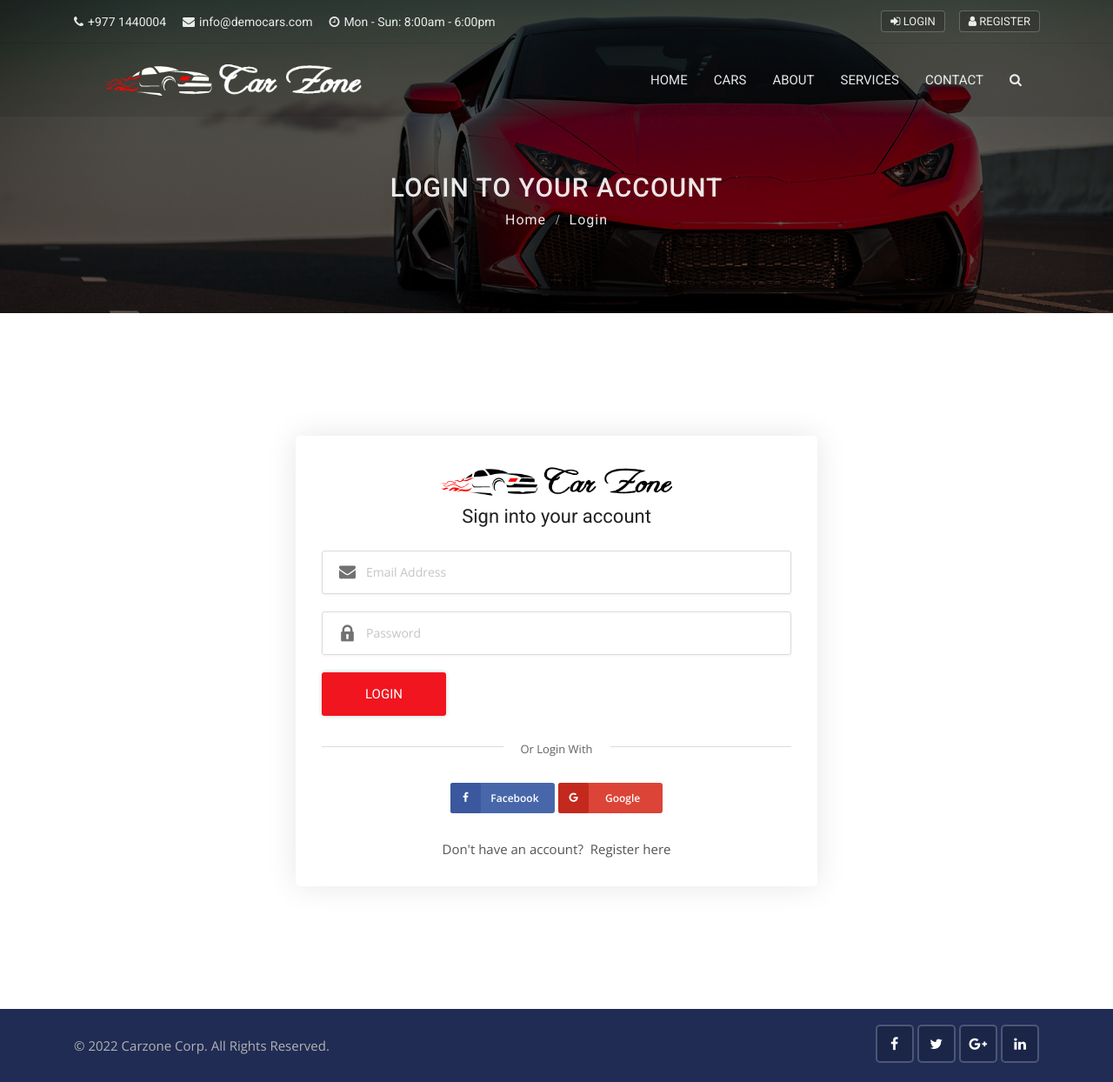
After one commit to nepalimohan/Carzone-project-redone, a Django app: page /accounts/login in a window 1280 px wide. The commit adds this page. Shown: the whole page at 87% size. Run offline with Django 4.2, Linux system fonts and the light colour scheme; parts of the project's set-up code (start-up, migrations or seed data) failed here and were passed over; some libraries are stand-ins or nearby versions.

Commit message:
LoginPageCreated

```diff
--- a/account/views.py
+++ b/account/views.py
@@ -1,3 +1,14 @@
-from django.shortcuts import render
+from django.shortcuts import render, redirect
 
 # Create your views here.
+def login(request):
+    return render(request, 'account/login.html')
+
+def logout(request):
+    return redirect('home')
+
+def register(request):
+    return render(request, 'account/register.html')
+
+def dashboard(request):
+    return render(request, 'account/dashboard.html')
--- /dev/null
+++ b/templates/account/dashboard.html
@@ -0,0 +1 @@
+<h1>Dashboard</h1>
--- /dev/null
+++ b/templates/account/login.html
@@ -0,0 +1,62 @@
+{% extends 'base.html' %}
+{% block content %}
+{%load static%}
+
+<div class="sub-banner overview-bgi">
+    <div class="container breadcrumb-area">
+        <div class="breadcrumb-areas">
+            <h1>Login To Your Account</h1>
+            <ul class="breadcrumbs">
+                <li><a href="{% url 'home'%}">Home</a></li>
+                <li class="active">Login</li>
+            </ul>
+        </div>
+    </div>
+</div>
+<!-- Sub Banner end -->
+
+<!-- Contact section start -->
+<div class="contact-section">
+    <div class="container">
+        <div class="row">
+            <div class="col-lg-12">
+                <div class="form-section">
+                    <div class="logo-2">
+                        <a href="index.html">
+                            <img src="{% static 'img/logos/black-logo.png' %}" alt="logo">
+                        </a>
+                    </div>
+                    <h3>Sign into your account</h3>
+                    <form action="#" method="GET">
+                        <div class="form-group form-box">
+                            <input type="email" name="email" class="input-text" placeholder="Email Address" required>
+                            <i class="flaticon-mail"></i>
+                        </div>
+                        <div class="form-group form-box">
+                            <input type="password" name="Password" class="input-text" placeholder="Password" required>
+                            <i class="flaticon-lock"></i>
+                        </div>
+                        <div class="form-group mb-0 clearfix">
+                            <button type="submit" class="btn-md btn-theme float-left">Login</button>
+                        </div>
+                        <div class="extra-login clearfix">
+                            <span>Or Login With</span>
+                        </div>
+                        <div class="clearfix"></div>
+                        <ul class="social-list">
+                            <li><a href="#" class="facebook-bg"><i class="fa fa-facebook facebook-i"></i><span>Facebook</span></a></li>
+                            <li><a href="#" class="google-bg"><i class="fa fa-google google-i"></i><span>Google</span></a></li>
+                        </ul>
+                    </form>
+                    <p>Don't have an account? <a href="signup.html" class="thembo"> Register here</a></p>
+                </div>
+            </div>
+        </div>
+    </div>
+</div>
+<!-- Contact section end -->
+
+
+
+
+{% endblock %}
--- /dev/null
+++ b/templates/account/logout.html
@@ -0,0 +1 @@
+<h1>Logout</h1>
--- /dev/null
+++ b/templates/account/register.html
@@ -0,0 +1 @@
+<h1>Register</h1>
--- a/templates/includes/topbar.html
+++ b/templates/includes/topbar.html
@@ -12,10 +12,10 @@
             <div class="col-lg-4 col-md-4 col-sm-5">
                 <ul class="top-social-media pull-right">
                     <li>
-                        <a href="login.html" class="sign-in"><i class="fa fa-sign-in"></i> Login</a>
+                        <a href="{% url 'login' %}" class="sign-in"><i class="fa fa-sign-in"></i> Login</a>
                     </li>
                     <li>
-                        <a href="signup.html" class="sign-in"><i class="fa fa-user"></i> Register</a>
+                        <a href="{% url 'register' %}" class="sign-in"><i class="fa fa-user"></i> Register</a>
                     </li>
                 </ul>
             </div>
--- a/templates/pages/about.html
+++ b/templates/pages/about.html
@@ -9,7 +9,7 @@
             <h1>About Us</h1>
             <ul class="breadcrumbs">
                 <li><a href="{% url 'home' %}">Home</a></li>
-                <li class="active">About Us</li>
+                <li class="active danger">About Us</li>
             </ul>
         </div>
     </div>
```
